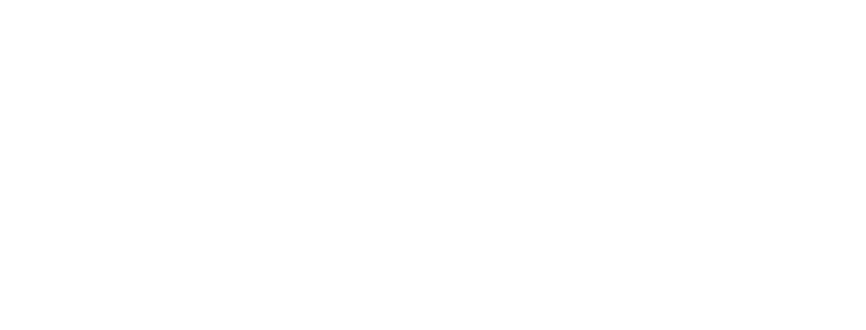
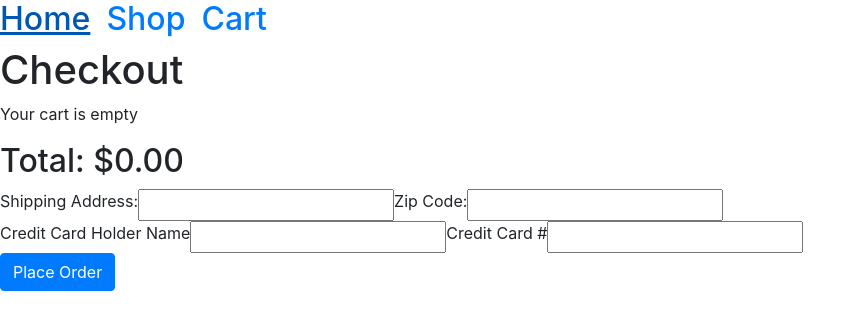
Before and after one commit to aliaaronyu1/fake-ecommerce, a React (Create React App) app in the folder fake-ecommerce/: page /checkout in a window 1280 px wide. Before the commit this address had no page. Shown: the top 330 px of the page, without its empty margins (0-866 px from the left). Built offline with nearby package versions, Linux system fonts and the light colour scheme.

Commit message:
added datalayer push for add to cart

```diff
--- a/fake-ecommerce/src/App.js
+++ b/fake-ecommerce/src/App.js
@@ -6,6 +6,8 @@
 import Cart from './routes/cart/cart.component';
 import TagManager from 'react-gtm-module'
 import ViewShoeItem from './routes/viewshoeitem/viewshoeitem.component';
+import Checkout from './routes/checkout/checkout.component';
+import PurchaseSuccess from './routes/purchasesuccess/purchasesucess.component';
 
 const tagManagerArgs = {
     gtmId: 'GTM-MKCQZ3XW'
@@ -21,6 +23,8 @@
         <Route path='shop' element={<Shop />} />
         <Route path='cart' element={<Cart />} />
         <Route path='shop/shoes/:id' element={<ViewShoeItem/>}/>
+        <Route path='checkout' element={<Checkout/>} />
+        <Route path='purchase-success' element={<PurchaseSuccess/>}/>
       </Route>
     </Routes>
   );
--- a/fake-ecommerce/src/components/cartitem/cartitem.component.jsx
+++ b/fake-ecommerce/src/components/cartitem/cartitem.component.jsx
@@ -40,6 +40,7 @@
                 <img width={250} height={250} src={imageUrl} alt="shoe" />
             </div>
             <div>Quantity: {shoes.quantity}</div>
+            <div>Price: ${shoes.price}</div>
             <button className="btn btn-success" onClick={handleAddQuantity}>Add</button>
             <button className="btn btn-danger" onClick={handleRemoveQuantity}>Delete</button>
         </div>
--- a/fake-ecommerce/src/components/cartmenu/cartmenu.component.jsx
+++ b/fake-ecommerce/src/components/cartmenu/cartmenu.component.jsx
@@ -1,13 +1,28 @@
+import { useContext } from "react";
 import CartItem from "../cartitem/cartitem.component";
+import { ShoeContext } from "../../context/shoeproduct.context";
+import { Link } from "react-router-dom";
 
 const CartMenu = ({ Shoes }) => {
+    const { shoeProduct } = useContext(ShoeContext)
+    const totalPrice = shoeProduct.reduce((total, shoe) => {
+        return total + (Number(shoe.price) * Number(shoe.quantity));
+    }, 0)
+
 
     return (
+        <div>
             <div className="d-flex flex-wrap">
                 {Shoes.map((shoes) => (
                     <CartItem key={shoes.id} shoes={shoes} />
                 ))}
             </div>
+            <h3 className="mt-4">Total: ${totalPrice}</h3>
+            <Link to='/checkout'>
+                <button className="btn btn-primary" >Proceed to Checkout</button>
+            </Link>
+    </div>
+
 )
 }
 export default CartMenu;
--- a/fake-ecommerce/src/components/shoeitem/shoeitem.component.jsx
+++ b/fake-ecommerce/src/components/shoeitem/shoeitem.component.jsx
@@ -1,25 +1,45 @@
-import { useContext } from "react";
+import { useContext, useEffect, useState } from "react";
 import { ShoeContext } from "../../context/shoeproduct.context";
 import { Link } from "react-router-dom";
 
 const ShoeItem = ({ shoes }) => {
     const { setShoeProduct } = useContext(ShoeContext)
     const { imageUrl, name, price, id } = shoes
+    const [ recentlyAddedShoe, setRecentlyAddedShoe ] = useState(null)
 
     const handleAddCart = () => {
+        let newQuantity = 1
         setShoeProduct((prevShoeData) => {
             const existingShoe = prevShoeData.find((item) => item.id === shoes.id)
 
             if (existingShoe) {
+                newQuantity = existingShoe.quantity + 1
+                setRecentlyAddedShoe({ ...existingShoe, quantity: newQuantity})
                 return prevShoeData.map((item) =>
-                    item.id === shoes.id ? { ...item, quantity: item.quantity + 1 } : item
+                    item.id === shoes.id ? { ...item, quantity: newQuantity } : item
                 )
             }
             else {
-                return [...prevShoeData, { ...shoes, quantity: 1 }]
+                setRecentlyAddedShoe({ ...shoes, quantity: newQuantity})
+                return [...prevShoeData, { ...shoes, quantity: newQuantity }]
             }
         })
+
+
     }
+    useEffect(() => {
+        if (recentlyAddedShoe) {
+            window.dataLayer = window.dataLayer || [];
+            window.dataLayer.push({
+                event: "add_to_cart",
+                product_id: recentlyAddedShoe.id,
+                product_name: recentlyAddedShoe.name,
+                price: recentlyAddedShoe.price,
+                quantity: recentlyAddedShoe.quantity
+            });
+        }
+    }, [recentlyAddedShoe])
+
     return (
         <div className="mx-5 my-4">
             <Link to={`shoes/${id}`}>
--- a/fake-ecommerce/src/context/shoeproduct.context.jsx
+++ b/fake-ecommerce/src/context/shoeproduct.context.jsx
@@ -10,7 +10,6 @@
         []
     );
     const value = {shoeProduct, setShoeProduct}
-    console.log(shoeProduct)
 
     return <ShoeContext.Provider value={value}>{children}</ShoeContext.Provider>
 }
--- /dev/null
+++ b/fake-ecommerce/src/routes/checkout/checkout.component.jsx
@@ -0,0 +1,55 @@
+import React, { useContext } from "react";
+import { ShoeContext } from "../../context/shoeproduct.context";
+import { useNavigate } from "react-router-dom";
+const Checkout = () => {
+    const { shoeProduct } = useContext(ShoeContext);
+    const navigate = useNavigate()
+
+    const totalPrice = shoeProduct.reduce((total, shoe) => {
+        return total + Number(shoe.price) * Number(shoe.quantity)
+    }, 0);
+
+    const handlePlaceOrder = () => {
+        navigate('/purchase-success')
+    }
+
+    return (
+        <div>
+            <h1>Checkout</h1>
+            <div>
+                {shoeProduct.length === 0 ? (
+                    <p>Your cart is empty</p>
+                ) : (
+                    shoeProduct.map((shoe) => (
+                        <div key={shoe.id}>
+                            <img width={100} height={100} src={shoe.imageUrl} alt={shoe.name} />
+                            <div>
+                                <h3>{shoe.name}</h3>
+                                <p>Quantity: {shoe.quantity}</p>
+                                <p>Price: ${Number(shoe.price) * Number(shoe.quantity)}</p>
+                            </div>
+                        </div>
+                    ))
+                )}
+            </div>
+            <div>
+                <h2>Total: ${totalPrice.toFixed(2)}</h2>
+                <form className="d-flex flex-wrap">
+                    <label>Shipping Address: </label>
+                    <input type="text" />
+                    <label>Zip Code: </label>
+                    <input type="number" />
+                </form>
+                <form className="d-flex flex-wrap">
+                    <label>Credit Card Holder Name</label>
+                    <input type="text"/>
+                    <label>Credit Card #</label>
+                    <input type="text"/>
+                </form>
+
+                <button className="btn btn-primary" onClick={handlePlaceOrder}>Place Order</button>
+            </div>
+        </div>
+    )
+}
+export default Checkout;
--- /dev/null
+++ b/fake-ecommerce/src/routes/purchasesuccess/purchasesucess.component.jsx
@@ -0,0 +1,20 @@
+import { useNavigate } from "react-router-dom";
+
+const PurchaseSuccess = () => {
+    const navigate = useNavigate()
+
+    const handleShopMore = () => {
+        navigate('/')
+    }
+    return (
+        <div>
+            Purchase Confirmed. Your order had been placed!
+            <img src="https://encrypted-tbn0.gstatic.com/images?q=tbn:ANd9GcSsGOyCmVZMTcu8PI8lnROvXqzQHteC6XcY5w&s" width={75} height={75} alt="green check"/>
+            <div>
+                <button className="btn btn-secondary" onClick={handleShopMore}>Shop More?</button>
+            </div>
+        </div>
+
+    )
+}
+export default PurchaseSuccess;
```
Lines whose indentation alone changed are shown as unchanged.
